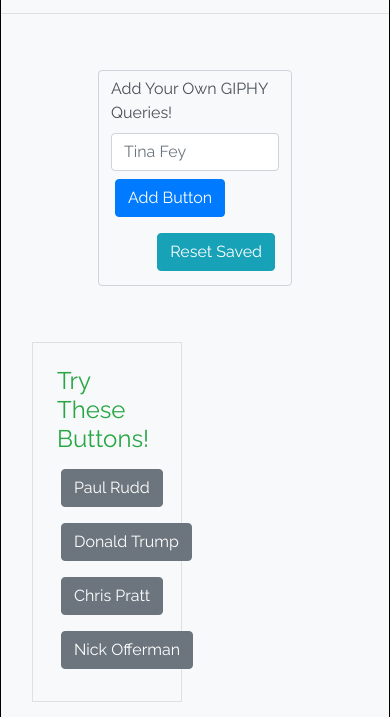
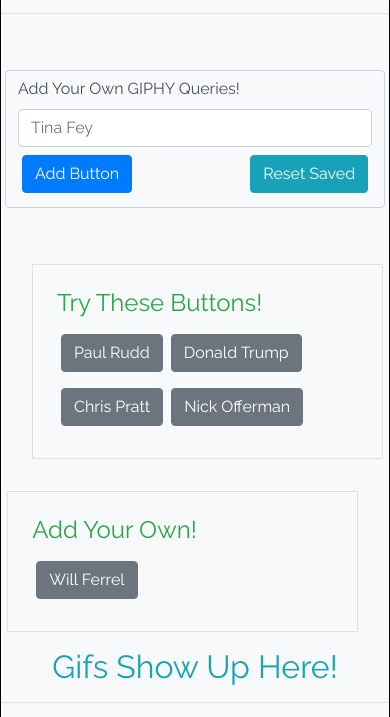
Before and after one commit to DefiledSpec/GifTastic, a plain HTML site: page index.html in a window 390 px wide. Shown: the part 76-793 px from the top of the page. Drawn offline with nearby package versions, Linux system fonts and the light colour scheme.

Commit message:
added media query for <= 680px to add mobile responsiveness

```diff
--- a/assets/css/style.css
+++ b/assets/css/style.css
@@ -52,9 +52,27 @@
 }
 
 @media only screen and (max-width: 680px) {
+    form {
+        max-width: 98%;
+        width: 98%;
+    }
+    form button {
+        clear: both;
+        float: none;
+    }
     .card, .card:nth-of-type(even) {
+        width: 98%;
+        max-width: 98%;
+
         margin: 1em auto;
         float: none;
         clear: both;
     }
+    .btnContainer {
+        float: none;
+        max-width: 98%;
+        clear: both;
+        width: 98%;
+
+    }
 }
```
